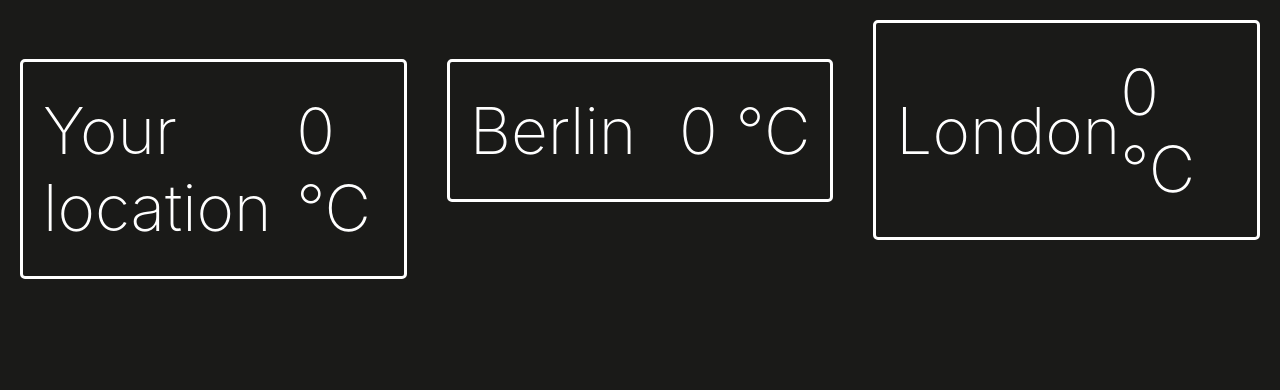
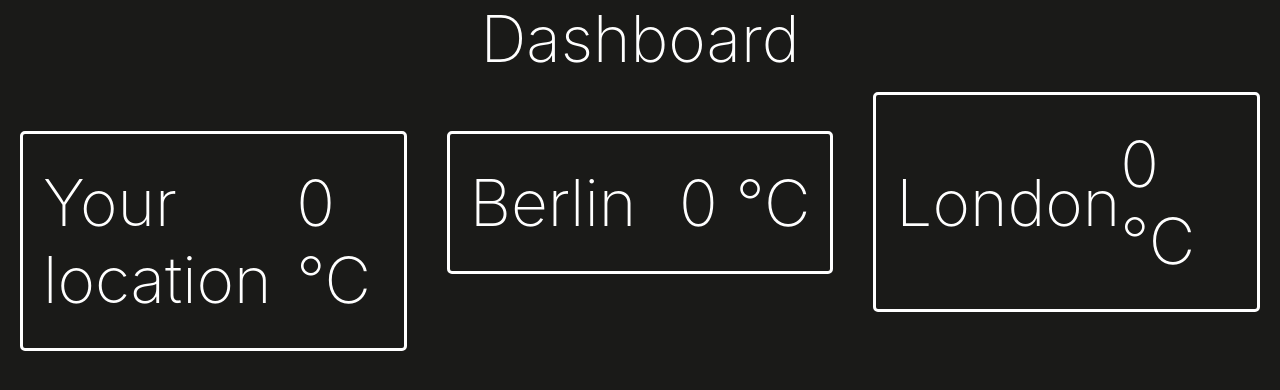
Before and after one commit to cagdasozbayrak/weather-app, a React (Create React App) app: page / in a window 1280 px wide. Shown: the top 390 px of the page. Built offline with nearby package versions, Linux system fonts and the light colour scheme; no server answers.

Commit message:
added header and ability to navigate back to dashboard from details

```diff
--- a/package.json
+++ b/package.json
@@ -5,6 +5,7 @@
   "dependencies": {
     "@emotion/react": "^11.10.5",
     "@emotion/styled": "^11.10.5",
+    "@mui/icons-material": "^5.11.9",
     "@mui/material": "^5.11.9",
     "@testing-library/jest-dom": "^5.16.5",
     "@testing-library/react": "^13.4.0",
--- a/src/dashboard/Dashboard.tsx
+++ b/src/dashboard/Dashboard.tsx
@@ -2,14 +2,17 @@
 import Weather from './weather/Weather'
 import './dashboard.css'
 import WeatherDetails from '../weatherDetails/WeatherDetails'
+import Header from '../header/Header'
+
+const initialState = { location: 'Dashboard', show: false }
 
 function Dashboard() {
-    const [showDetails, setShowDetails] = useState({
-        location: 'london',
-        show: false,
-    })
+    const [showDetails, setShowDetails] = useState(initialState)
     const onClickWeather = (location: string) => () =>
         setShowDetails({ location, show: true })
+    const onClickBack = () => setShowDetails(initialState)
+    const getTitle = () =>
+        showDetails.show ? showDetails.location : 'Dashboard'
 
     const renderWeather = () => (
         <>
@@ -23,9 +26,12 @@
         <WeatherDetails location={showDetails.location} />
     )
     return (
-        <div className="dashboard">
-            {showDetails.show ? renderDetails() : renderWeather()}
-        </div>
+        <>
+            <Header title={getTitle()} onClickBack={onClickBack} />
+            <div className="dashboard">
+                {showDetails.show ? renderDetails() : renderWeather()}
+            </div>
+        </>
     )
 }
 
--- a/src/dashboard/dashboard.css
+++ b/src/dashboard/dashboard.css
@@ -4,6 +4,7 @@
     align-items: baseline;
     flex: 1;
     height: 100%;
+    margin-top: 4.5rem;
 }
 
 .dashboard > .weather {
--- /dev/null
+++ b/src/header/Header.tsx
@@ -0,0 +1,23 @@
+import React from 'react'
+import './header.css'
+import ArrowBackIcon from '@mui/icons-material/ArrowBack'
+interface IHeaderProps {
+    title: string
+    onClickBack: () => void
+}
+
+function Header(props: IHeaderProps) {
+    return (
+        <header className="header">
+            {props.title !== 'Dashboard' && (
+                <ArrowBackIcon
+                    className="arrow-back"
+                    onClick={props.onClickBack}
+                />
+            )}
+            <div className="title">{props.title}</div>
+        </header>
+    )
+}
+
+export default Header
--- /dev/null
+++ b/src/header/header.css
@@ -0,0 +1,18 @@
+.header {
+    position: absolute;
+    z-index: 100;
+    display: flex;
+    align-items: center;
+    width: 100%;
+}
+
+.title {
+    position: relative;
+    text-align: center;
+    transform: translate(-50%, 0);
+    left: 50%;
+}
+
+.arrow-back {
+    margin-left: 20px;
+}
```
